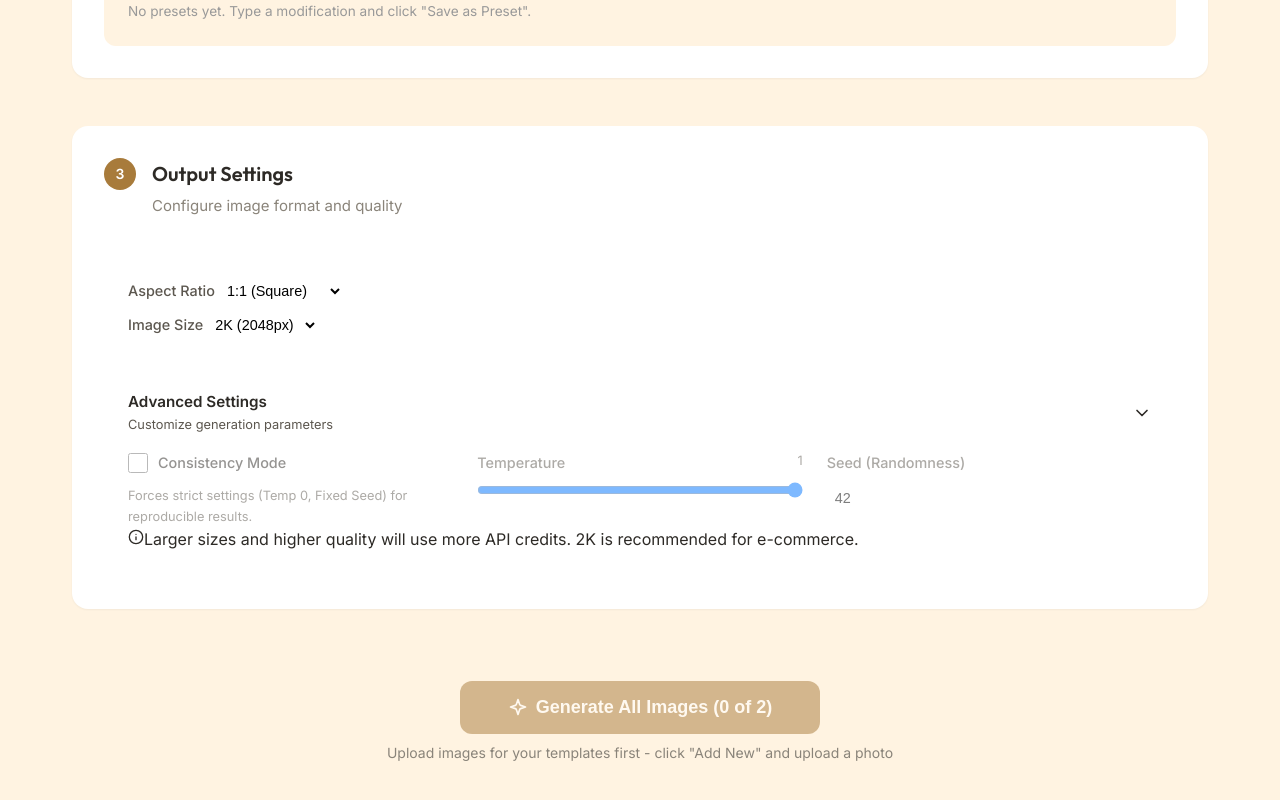
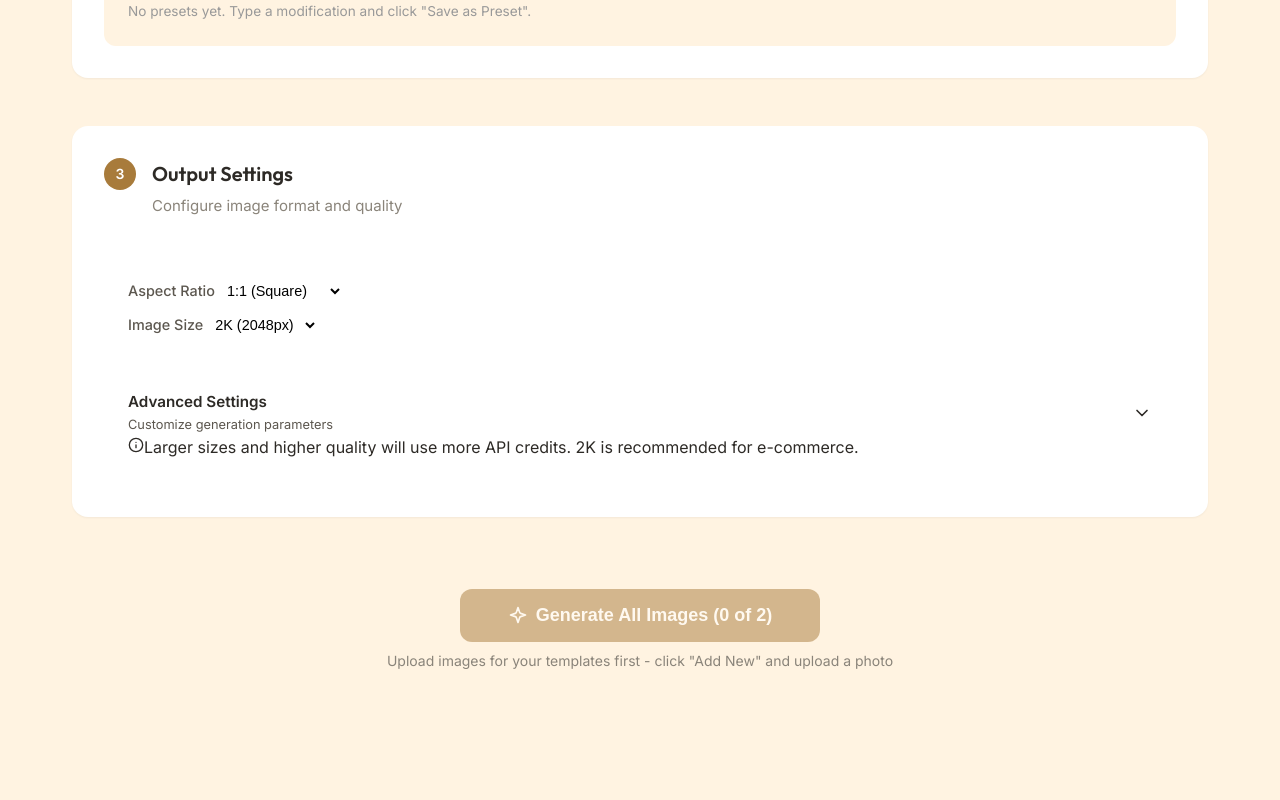
Before and after one commit to tetondan64/charlee-girl-dashboard, a Next.js app: page /tools/product-on-white in a window 1280 px wide. Shown: the part 1275-2075 px from the top of the page. After the commit the page ends 2003 px from the top, so only its background shows below. Built offline with nearby package versions, Linux system fonts and the light colour scheme.

Commit message:
Fix output settings UI according to feedback

```diff
--- a/components/product-on-white/OutputSettings.module.css
+++ b/components/product-on-white/OutputSettings.module.css
@@ -88,17 +88,13 @@
 
 .advancedControls {
     margin-top: 1rem;
-    display: grid;
+    display: none;
     grid-template-columns: repeat(auto-fit, minmax(200px, 1fr));
     gap: 1.5rem;
-    opacity: 0.5;
-    pointer-events: none;
-    transition: opacity 0.2s;
 }
 
 .advancedControls.active {
-    opacity: 1;
-    pointer-events: auto;
+    display: grid;
 }
 
 .rangeInput {
--- a/components/product-on-white/OutputSettings.tsx
+++ b/components/product-on-white/OutputSettings.tsx
@@ -122,8 +122,10 @@ export default function OutputSettings({ settings, onChange }: OutputSettingsPro
                                 Consistency Mode
                             </label>
                         </div>
-                        <p style={{ fontSize: '0.8rem', color: 'var(--text-secondary)', marginTop: '4px' }}>
-                            Forces strict settings (Temp 0, Fixed Seed) for reproducible results.
+                        <p style={{ fontSize: '0.8rem', color: 'var(--text-secondary)', marginTop: '4px', lineHeight: '1.4' }}>
+                            When checked, this forces strict settings (Temp 0, Fixed Seed) for 100% reproducible results.
+                            <br />
+                            <strong>Uncheck to manually adjust Temperature and Seed.</strong>
                         </p>
                     </div>
 
```
